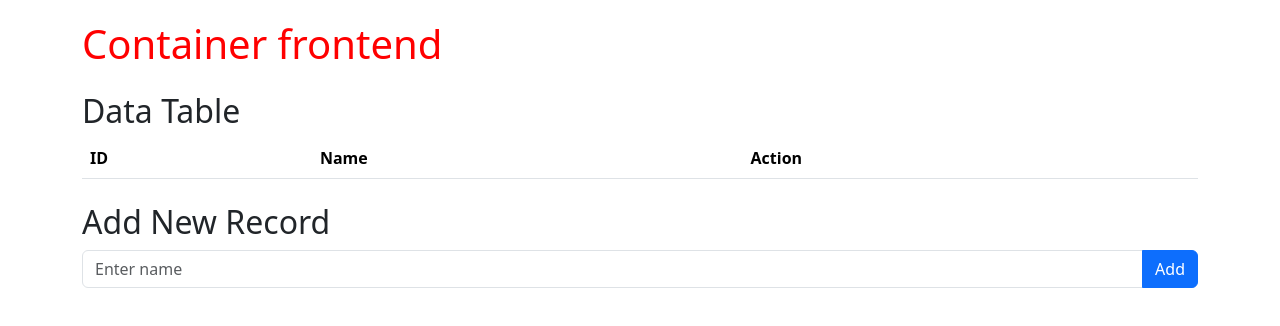
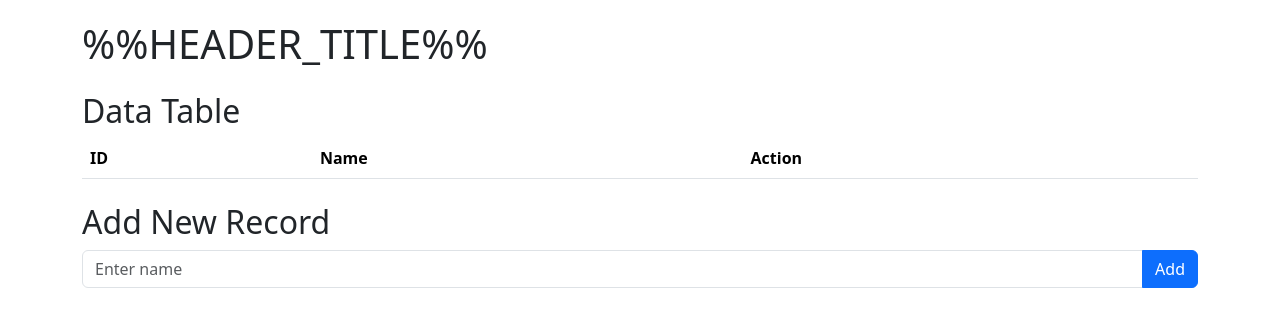
Before and after one commit to fl64/dvp-demo-app, a plain HTML site: page k8s/demo-app/frontend/container/cfg/index.html in a window 1280 px wide. Drawn offline with nearby package versions, Linux system fonts and the light colour scheme; no server answers.

Commit message:
refactor frontend

```diff
--- a/k8s/demo-app/frontend/container/cfg/index.html
+++ b/k8s/demo-app/frontend/container/cfg/index.html
@@ -17,7 +17,7 @@
 </head>
 <body>
     <div class="container">
-        <h1 class="mb-4" id="header" style="color: red;">Container frontend</h1>
+        <h1 class="mb-4" id="header" style="color: %%HEADER_COLOR%%;">%%HEADER_TITLE%%</h1>
 
         <!-- Таблица данных -->
         <div class="mb-4">
@@ -100,7 +100,7 @@
         // Инициализация при загрузке страницы
         document.addEventListener('DOMContentLoaded', () => {
             const params = new URLSearchParams(window.location.search);
-            const title = params.get('title') || 'Container frontend';
+            const title = params.get('title') || '%%HEADER_TITLE%%';
             document.getElementById('header').textContent = title;
 
             fetchData(); // Загружаем данные при старте
```
Also changed, not shown: 5 other files.
